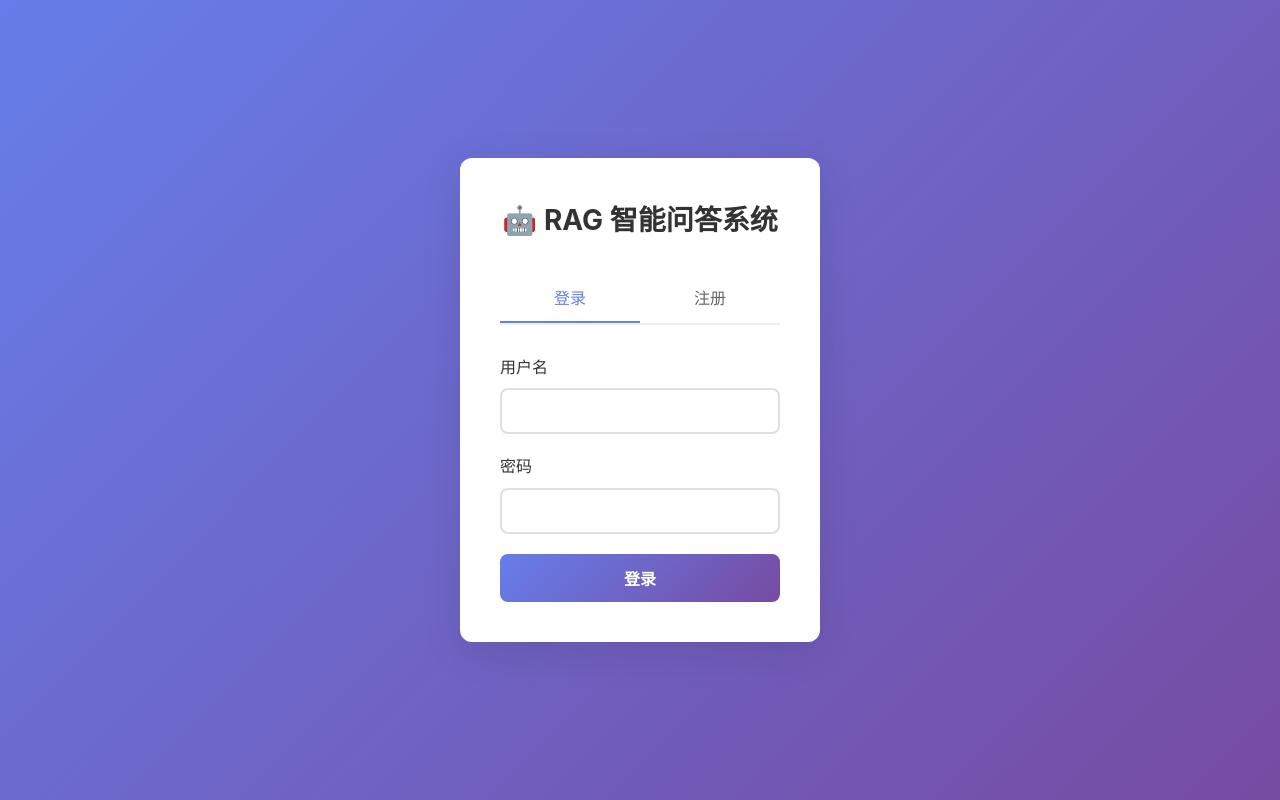
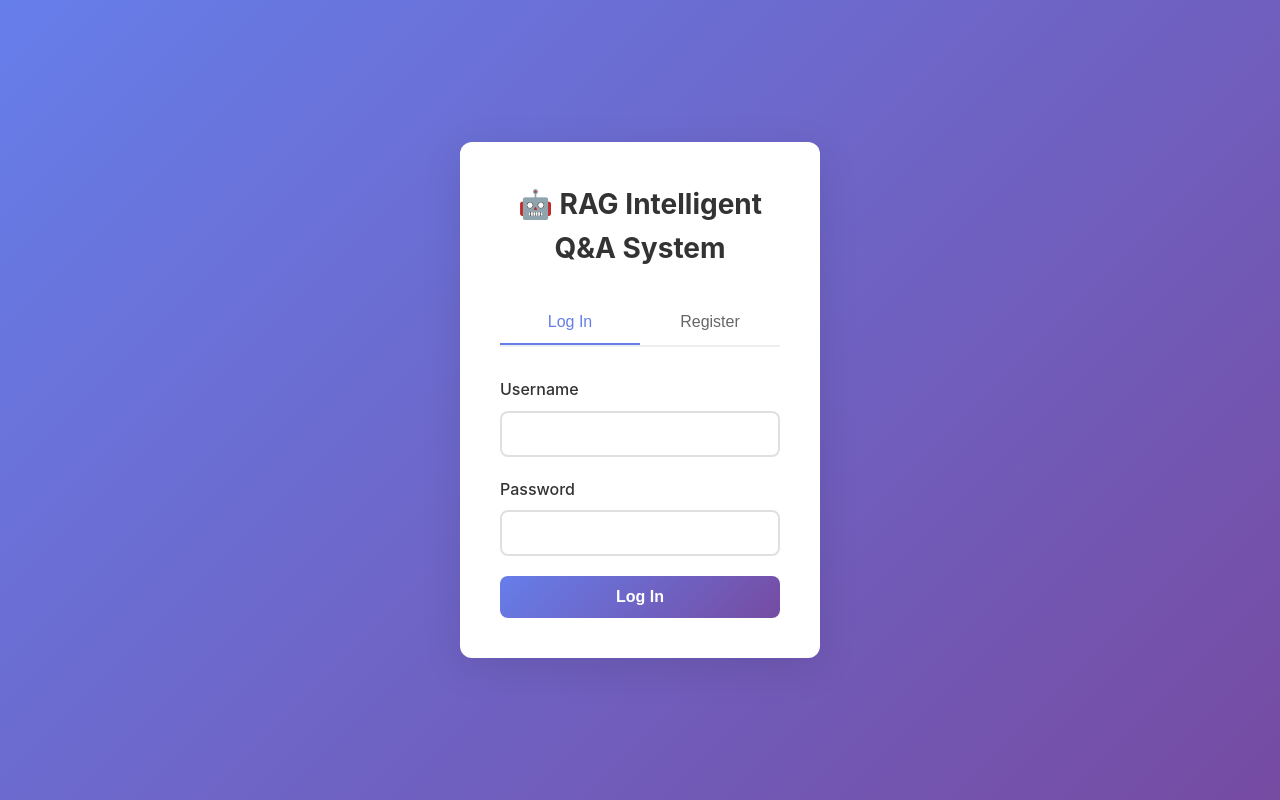
Before and after one commit to cleazhang/ragbot, a Flask app: page /login in a window 1280 px wide. Run offline with Flask 3, Linux system fonts and the light colour scheme.

Commit message:
Update login.html

```diff
--- a/flask_app/app/templates/login.html
+++ b/flask_app/app/templates/login.html
@@ -1,45 +1,45 @@
 <!DOCTYPE html>
-<html lang="zh-CN">
+<html lang="en">
 <head>
     <meta charset="UTF-8">
     <meta name="viewport" content="width=device-width, initial-scale=1.0">
-    <title>登录 - RAG智能问答系统</title>
+    <title>Login - RAG Intelligent Q&A System</title>
     <link rel="stylesheet" href="{{ url_for('static', filename='css/style.css') }}">
 </head>
 <body class="auth-page">
     <div class="auth-container">
         <div class="auth-card">
-            <h1>🤖 RAG 智能问答系统</h1>
+            <h1>🤖 RAG Intelligent Q&A System</h1>
             <div class="auth-tabs">
-                <button class="tab-btn active" data-tab="login">登录</button>
-                <button class="tab-btn" data-tab="register">注册</button>
+                <button class="tab-btn active" data-tab="login">Log In</button>
+                <button class="tab-btn" data-tab="register">Register</button>
             </div>
 
-            <!-- 登录表单 -->
+            <!-- Login Form -->
             <form id="loginForm" class="auth-form">
                 <div class="form-group">
-                    <label for="loginUsername">用户名</label>
+                    <label for="loginUsername">Username</label>
                     <input type="text" id="loginUsername" name="username" required>
                 </div>
                 <div class="form-group">
-                    <label for="loginPassword">密码</label>
+                    <label for="loginPassword">Password</label>
                     <input type="password" id="loginPassword" name="password" required>
                 </div>
-                <button type="submit" class="btn-primary">登录</button>
+                <button type="submit" class="btn-primary">Log In</button>
                 <div id="loginError" class="error-message"></div>
             </form>
 
-            <!-- 注册表单 -->
+            <!-- Registration Form -->
             <form id="registerForm" class="auth-form" style="display: none;">
                 <div class="form-group">
-                    <label for="registerUsername">用户名</label>
+                    <label for="registerUsername">Username</label>
                     <input type="text" id="registerUsername" name="username" required>
                 </div>
                 <div class="form-group">
-                    <label for="registerPassword">密码</label>
+                    <label for="registerPassword">Password</label>
                     <input type="password" id="registerPassword" name="password" required>
                 </div>
-                <button type="submit" class="btn-primary">注册</button>
+                <button type="submit" class="btn-primary">Register</button>
                 <div id="registerError" class="error-message"></div>
             </form>
         </div>
```
